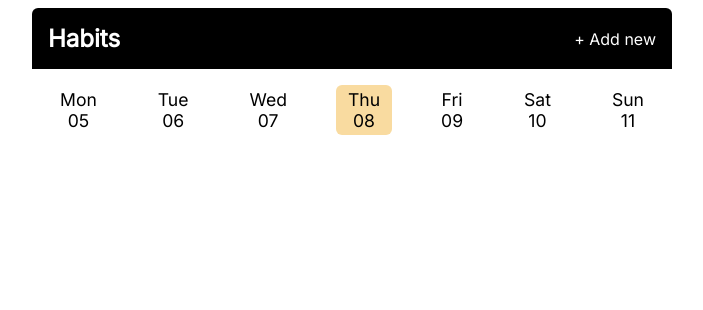
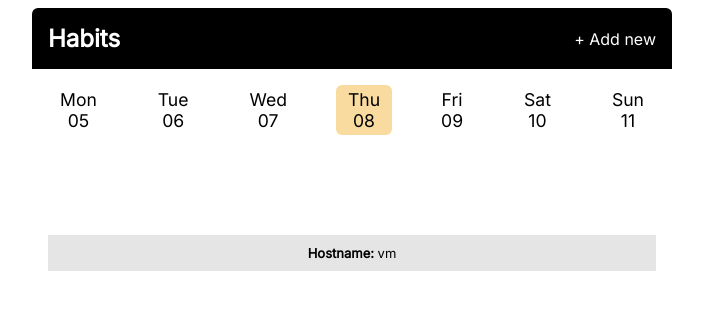
Before and after one commit to mauricubo/habit_tracker, a Flask app: page / in a window 1280 px wide. Shown: the top 310 px of the page, without its empty margins (288-991 px from the left). Run offline with Flask 3, Linux system fonts and the light colour scheme; data that the repository does not hold is empty.

Commit message:
Add hostname to identify instance

```diff
--- a/routes.py
+++ b/routes.py
@@ -1,5 +1,6 @@
 import datetime
 import uuid
+import socket
 from flask import Blueprint, current_app, render_template, redirect, request, url_for
 
 pages = Blueprint("habits", __name__, template_folder="templates", static_folder="static")
@@ -16,6 +17,9 @@ def add_calc_date_range():
 def today_at_midnight():
     today = datetime.datetime.today()
     return datetime.datetime(today.year, today.month, today.day)
+
+def get_hostname():
+    return socket.gethostname()
 
 # Index of the page, shows the calendar and the list of habits
 @pages.route("/")
@@ -37,7 +41,8 @@ def index():
                            title="Habit Tracker - Home",
                            # date_range=date_range, removed from here because was added to the context
                            completions=completions,
-                           selected_date=selected_date
+                           selected_date=selected_date,
+                           hostname=get_hostname()
                            )
 
 # Add a new habit to the daily list
@@ -53,7 +58,8 @@ def add_habit():
     return render_template(
             "add_habit.html",
             title="Habit Tracker - Add Habit",
-            selected_date=today # because we want to add habits for today
+            selected_date=today, # because we want to add habits for today
+            hostname=get_hostname()
         )
 
 # Check the habit as complete on the day
--- a/static/css/main.css
+++ b/static/css/main.css
@@ -167,3 +167,16 @@ body {
     background-color: unset;
     cursor: pointer;
 }
+
+.show_hostname {
+    display: flex;
+    align-items: center;
+    margin-top: 100px;
+    background-color: #e5e5e5;
+    padding: 10px 0;
+}
+
+.hostname_text {
+    margin: 0 auto;
+    font-size: 13px;
+}
--- a/templates/layout.html
+++ b/templates/layout.html
@@ -32,6 +32,9 @@
         </section>
         {% block main_content%}
         {% endblock %}
+        <div class="show_hostname">
+            <span class="hostname_text"><b>Hostname:</b> {{ hostname }}</span>
+        </div>
     </main>
 </body>
 </html>
```
